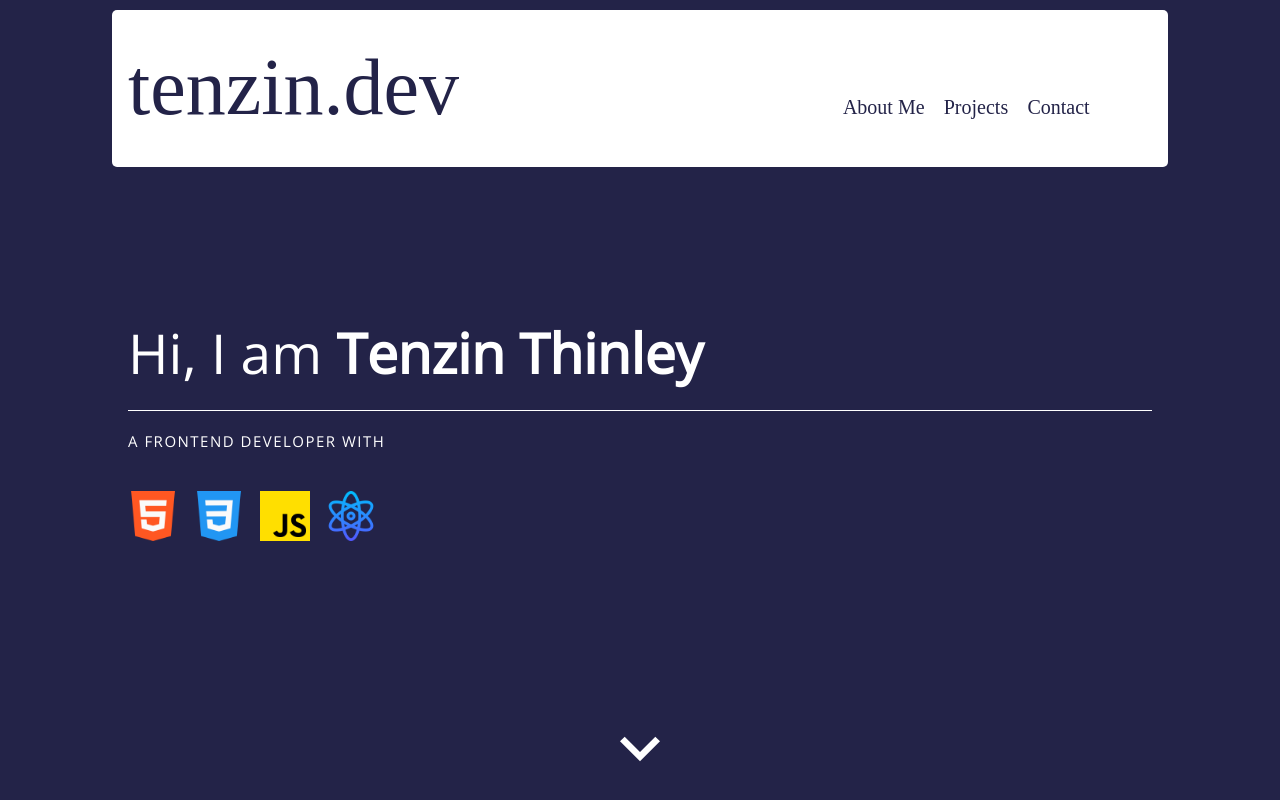
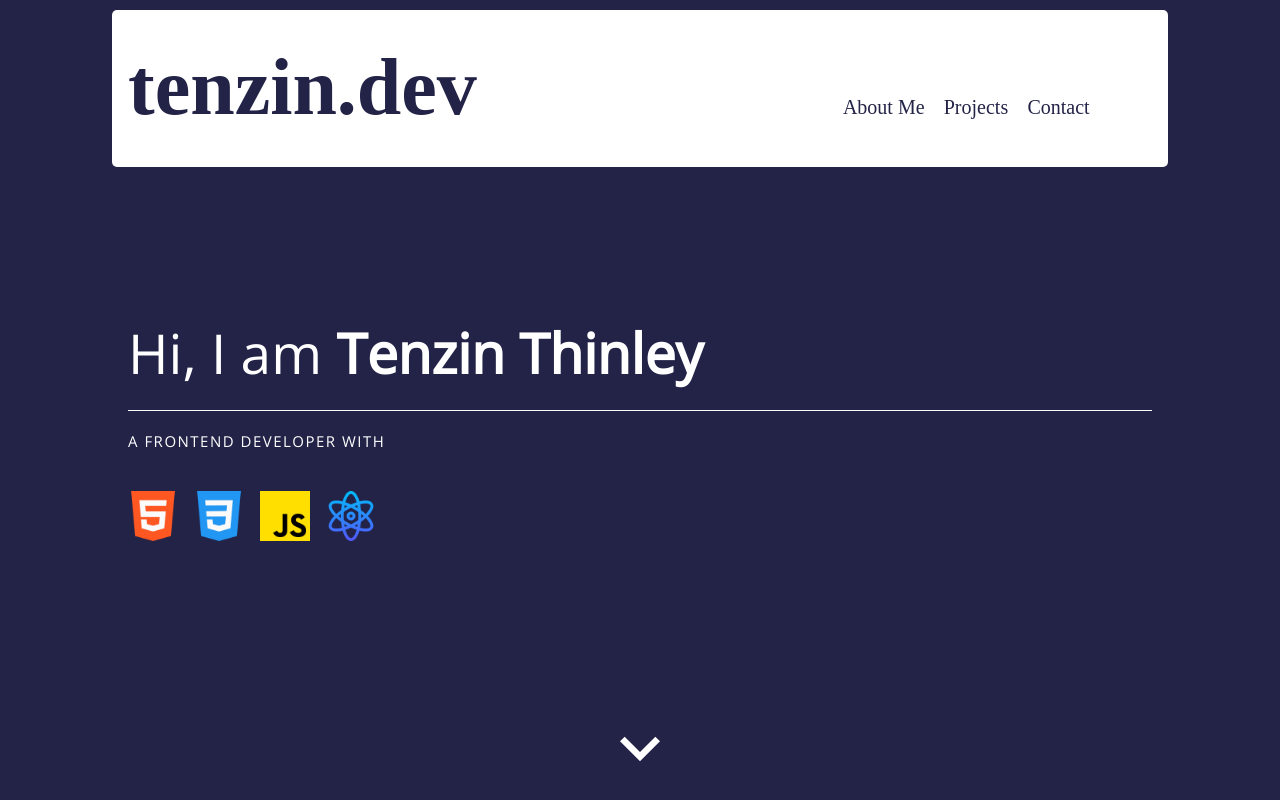
Before and after one commit to tenthin/portfolio-site, a React (Create React App) app: page / in a window 1280 px wide. Shown: the top 800 px of the page. Built offline with nearby package versions, Linux system fonts and the light colour scheme.

Commit message:
Logo text size fix and created typography CSS

```diff
--- a/src/App.scss
+++ b/src/App.scss
@@ -1,6 +1,23 @@
-/* .link{
-  position:absolute;
-  top:25%;
-  right:20px;
-  font-size: 30px;
-} */
+html {
+  margin: 0;
+  padding:0;
+}
+
+/** TYPOGRAPHY **/
+h1, h2, h3, h4, h5, h1 a, h2 a, h3 a, h4 a, h5 a {
+  color:#232348;
+  text-decoration:none;
+  margin:0;
+}
+h1 {
+  font-size:5rem;
+}
+h2{
+  font-size: 3.5rem;
+}
+h3{
+  font-size: 2rem;
+}
+h4{
+  font-size: 1.2rem;
+}
--- a/src/component/Header/Header.js
+++ b/src/component/Header/Header.js
@@ -6,10 +6,10 @@ import Navbar from "./Navbar";
 function Header() {
   return (
     <div className="header">
-      <div className="header-logo">
+      <h1 className="header-logo">
         {/* <NavLink to="./">tenzin.div</NavLink> */}
         <a href="./">tenzin.dev</a>
-      </div>
+      </h1>
       <div className="header-navbar">
         <Navbar />
       </div>
--- a/src/component/Header/Header.scss
+++ b/src/component/Header/Header.scss
@@ -12,11 +12,6 @@
     display:inline-block;
 }
 
-.header-logo a{
-    text-decoration:none;
-    color: #232348;
-    font-size: 80px;
-}
 
 @media (max-width: 480px) {
     .header {
```
